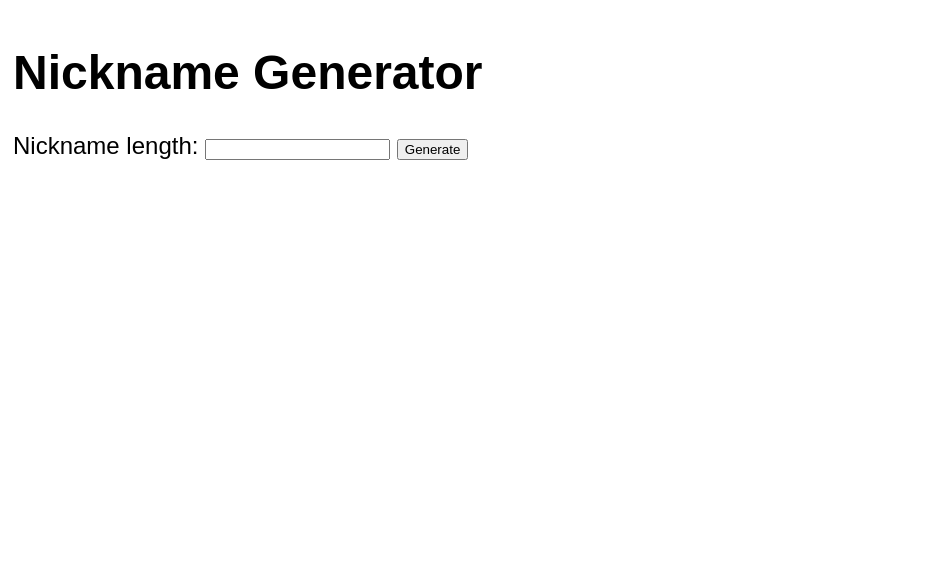
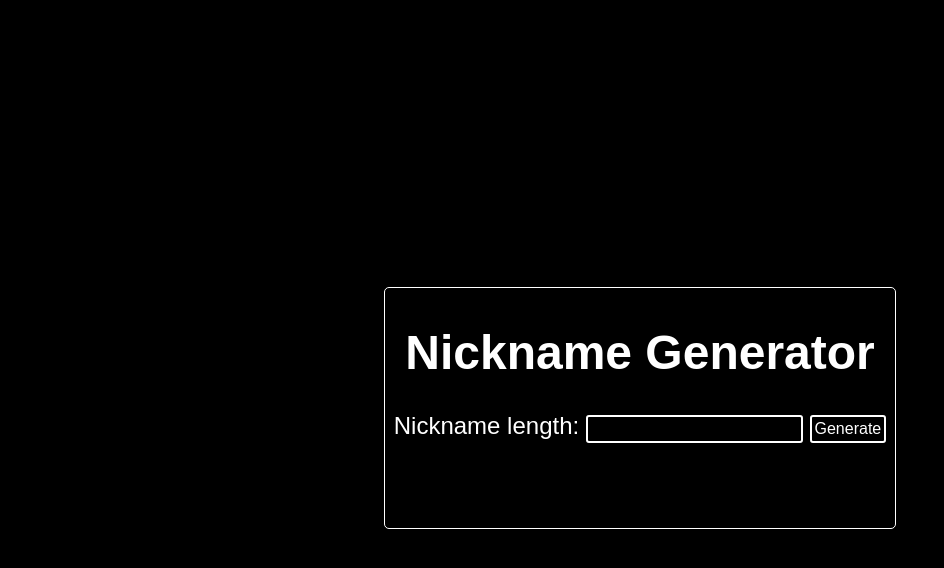
Before and after one commit to adrianofelix019/nickname-generator, a plain HTML site: page scr/index.html in a window 1280 px wide. Shown: the whole page, without its empty margins (0-944 px from the left). Drawn offline with Linux system fonts and the light colour scheme.

Commit message:
CSS estilization.

```diff
--- a/scr/index.html
+++ b/scr/index.html
@@ -12,9 +12,9 @@
     <h1>Nickname Generator</h1>
     Nickname length: <input type="number" name="" id="nickLength">
     <input type="button" value="Generate" onclick="start()">
+    <div id="result"></div>
   </div>
 
-  <div id="result"></div>
 
   <script src="./script.js"></script>
 </body>
--- a/scr/script.js
+++ b/scr/script.js
@@ -3,7 +3,7 @@ function start() {
   let result = document.querySelector('div#result')
   if(validateLength(len)) {
     let nick = generateNick(Number(len))
-    result.innerText = `Your nickname is: ${nick}`
+    result.innerText = `Your new nickname is: ${nick}`
   }
 }
 
@@ -28,7 +28,7 @@ function generateNick(len) {
 
 function validateLength(len) {
   if(len.length == 0 || len <= 0) {
-    window.alert('Invalid value for length, try again')
+    window.alert('Invalid length, try again')
     return false
   } else {
     return true
--- a/scr/style.css
+++ b/scr/style.css
@@ -1,7 +1,33 @@
+* {
+  color: white;
+  background: black;
+}
+
 body {
+  display: flex;
+  flex-direction: column;
+  height: 100vh;
+  align-items: center;
+  justify-content: center;
   font: normal 18pt Arial;
 }
 
-div {
+#app {
+  height: 230px;
+  width: 500px;
+  border: 1px solid #fff;
+  border-radius: 5px;
   padding: 5px;
+  text-align: center;
 }
+
+input {
+  font: normal 12pt Arial;
+  border: 2px solid #fff;
+  border-radius: 3px;
+  padding: 3px;
+}
+
+#result {
+  padding-top: 10px;
+}
```
